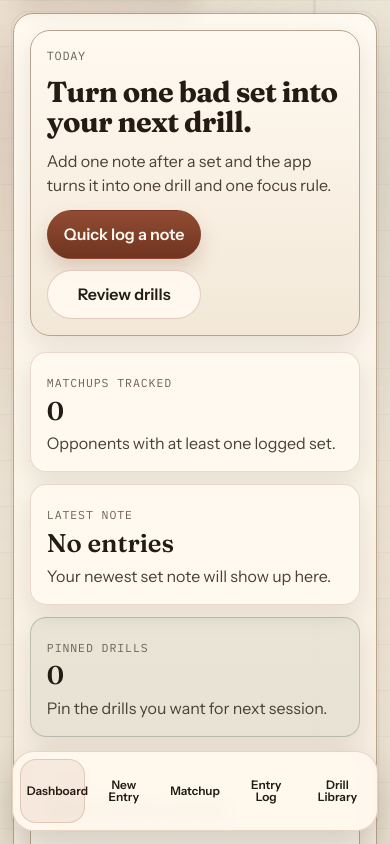
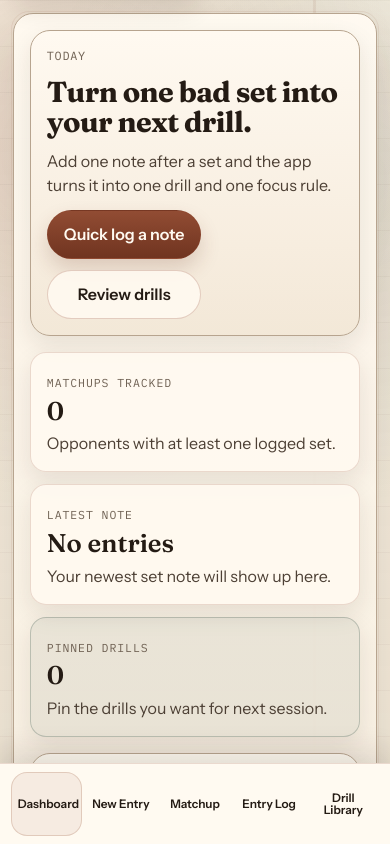
Before and after one commit to dotxdaemon/smash, a React (Vite) app: page / in a window 390 px wide. Shown: the top 844 px of the page. Built offline with nearby package versions, Linux system fonts and the light colour scheme.

Commit message:
Dock the mobile navigation chrome

```diff
--- a/src/App.css
+++ b/src/App.css
@@ -266,19 +266,17 @@
 
 .view-nav--mobile {
   position: fixed;
-  left: max(0.75rem, calc(50% - 580px));
-  right: max(0.75rem, calc(50% - 580px));
-  bottom: 0.8rem;
+  left: 0;
+  right: 0;
+  bottom: 0;
   z-index: 12;
   display: none;
   grid-template-columns: repeat(5, minmax(0, 1fr));
-  gap: 0.4rem;
-  padding: 0.45rem;
-  border: 1px solid rgba(141, 69, 44, 0.2);
-  border-radius: 22px;
-  background: rgba(255, 248, 238, 0.95);
-  backdrop-filter: blur(10px);
-  box-shadow: 0 18px 40px rgba(36, 27, 20, 0.18);
+  gap: 0.2rem;
+  padding: 0.5rem 0.7rem calc(0.5rem + env(safe-area-inset-bottom));
+  border-top: 1px solid rgba(141, 69, 44, 0.18);
+  background: var(--paper-strong);
+  box-shadow: 0 -12px 28px rgba(36, 27, 20, 0.12);
 }
 
 .nav-button {
@@ -917,7 +915,7 @@
   }
 
   .notebook-panel {
-    padding: 1rem;
+    padding: 1rem 1rem calc(var(--mobile-nav-height) + 1.2rem);
   }
 
   .notebook-card,
```
